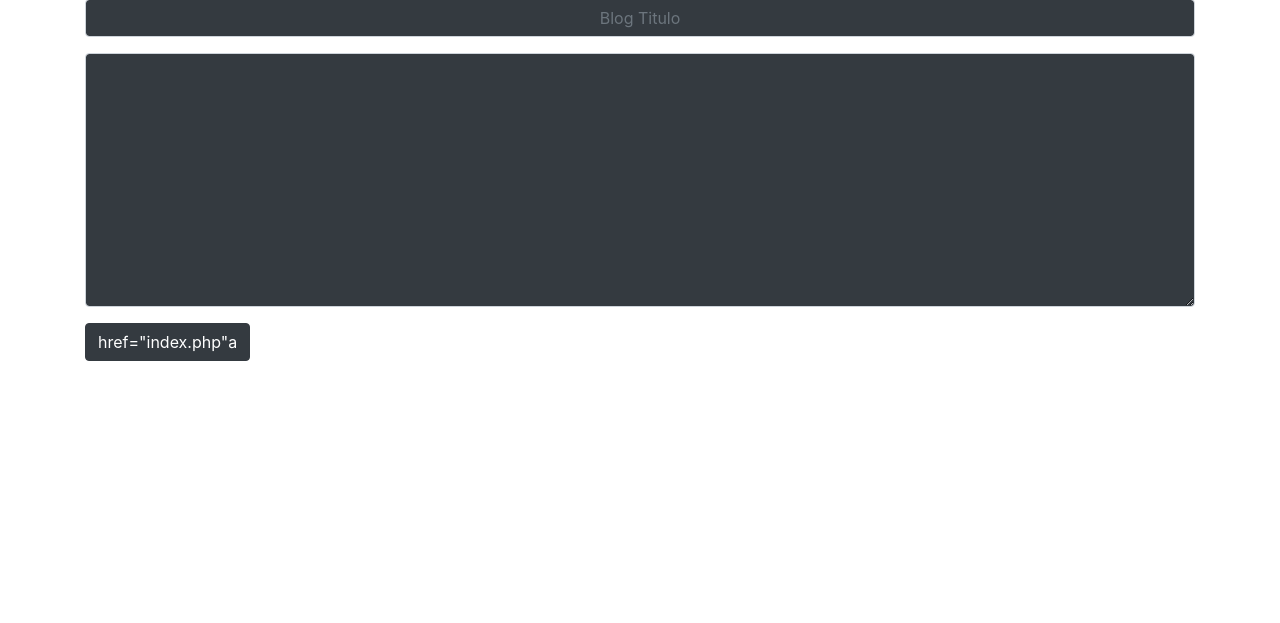
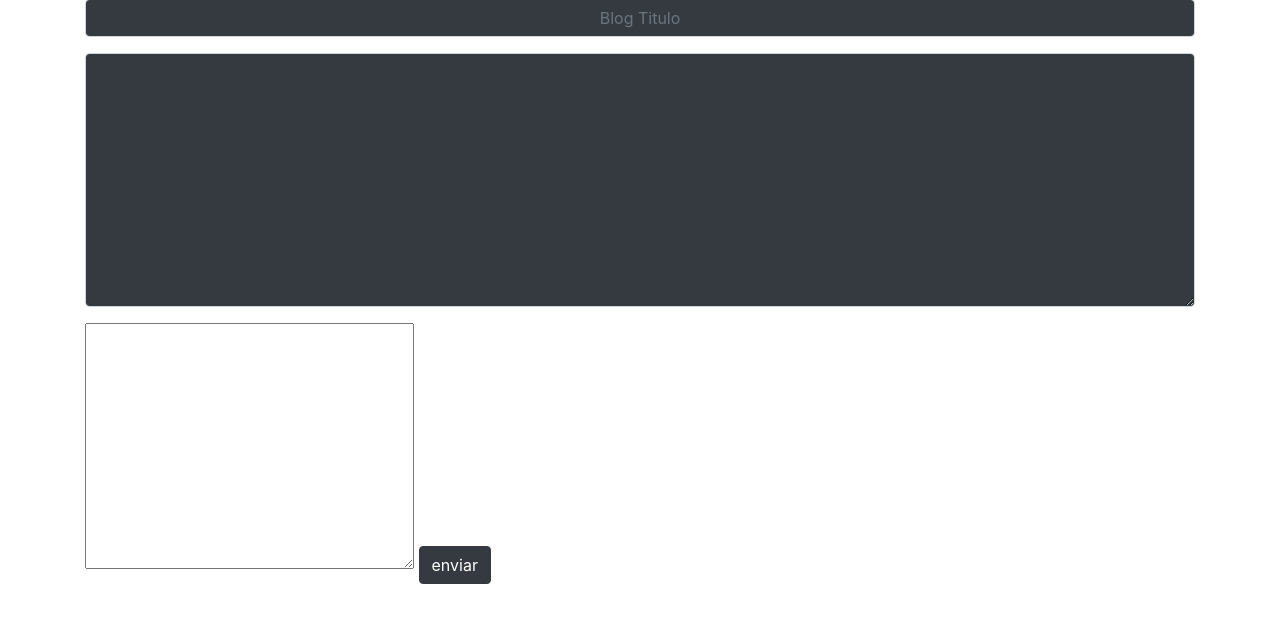
Before and after one commit to willsonhuenchulao/prueba3, a PHP site: page /create.php in a window 1280 px wide. Shown: the part 49-672 px from the top of the page. Run offline with PHP 8.4, Linux system fonts and the light colour scheme; tables that the repository leaves empty or names only in its code hold one stand-in row (values such as "Sample post").

Commit message:
editando2

```diff
--- a/create.php
+++ b/create.php
@@ -18,11 +18,12 @@
 <body>
 
    <div class="container mt-5">
-        <form method="POST">
+        <form method="POST" action="contenido.php">
             <input type="text" placeholder="Blog Titulo" class="form-control my-3 bg-dark text-white text-center" name="title">
             <textarea name="content" class="form-control my-3 bg-dark text-white" cols="30" rows="10"></textarea>
             <div></div>
-            <button class="btn btn-dark" name="new_post">href="index.php"a </button>
+            <textarea name="img" id="" cols="30" rows="10"></textarea>
+            <button class="btn btn-dark" name="new_post" type="submit">enviar</a></button>
             </div>
         </form>
    </div>
--- a/index.php
+++ b/index.php
@@ -37,7 +37,7 @@
             <h1>MuySocial</h1>
             <p>Lorem ipeserunt commodi ipsa distinctio amet itaque odit dolorem minus corrupti, eos maiores cupiditate iusto, hic obcaecati sint quo?</p>
 
-            <center><button><a href="contenido.php">leer mas...</a></button></center>
+            <center><button><a href="login.php">Suscribete...</a></button></center>
         </div>
 
         <div class="banner-img">
--- a/logic.php
+++ b/logic.php
@@ -19,14 +19,15 @@
     if(isset($_REQUEST['new_post'])){
         $title = $_REQUEST['title'];
         $content = $_REQUEST['content'];
-        $img = $_REQUEST['img'];
+        $content = $_REQUEST['img'];
+
 
         $sql = "INSERT INTO data(title, content, img) VALUES('$title', '$content', '$img')";
         mysqli_query($conn, $sql);
 
         echo $sql;
 
-        header("Location: index.php?info=added");
+        header("Location: contenido.php?info=added");
         exit();
     }
 
@@ -44,7 +45,7 @@
         $sql = "DELETE FROM data WHERE id = $id";
         mysqli_query($conn, $sql);
 
-        header("Location: index.php");
+        header("Location: contenido.php");
         exit();
     }
 
@@ -58,8 +59,19 @@
         $sql = "UPDATE data SET title = '$title', content = '$content', img ='$img' WHERE id = $id";
         mysqli_query($conn, $sql);
 
-        header("Location: index.php");
+        header("Location: contenido.php");
         exit();
     }
 
+    //validar usuario
+    if(isset($_REQUEST['validar'])){
+        $user = $_REQUEST['usuario'];
+        $contraseña = $_REQUEST['contraseña'];
+
+        $sql ="select * from usuarios where  nombre = '$user' and clave = '$contraseña'";
+        echo $sql;
+
+
+    }
+
 ?>
```
Also changed, not shown: login.php (+6 -4 lines).
